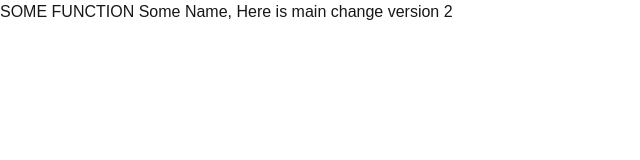
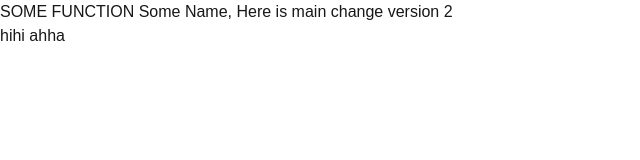
Before and after one commit to Levankhoa150102/learn-nextjs, a Next.js app: page / in a window 1280 px wide. Shown: the top 160 px of the page, without its empty margins (0-640 px from the left). Built offline with nearby package versions, Linux system fonts and the light colour scheme.

Commit message:
chore: add text

```diff
--- a/app/page.tsx
+++ b/app/page.tsx
@@ -5,6 +5,7 @@ export default function Home() {
     <>
         <div>
           <p>SOME FUNCTION {StandardizeName("Some Name")}, Here is main change version 2</p>
+          <p>hihi ahha</p>
         </div>
     </>
   );
```
